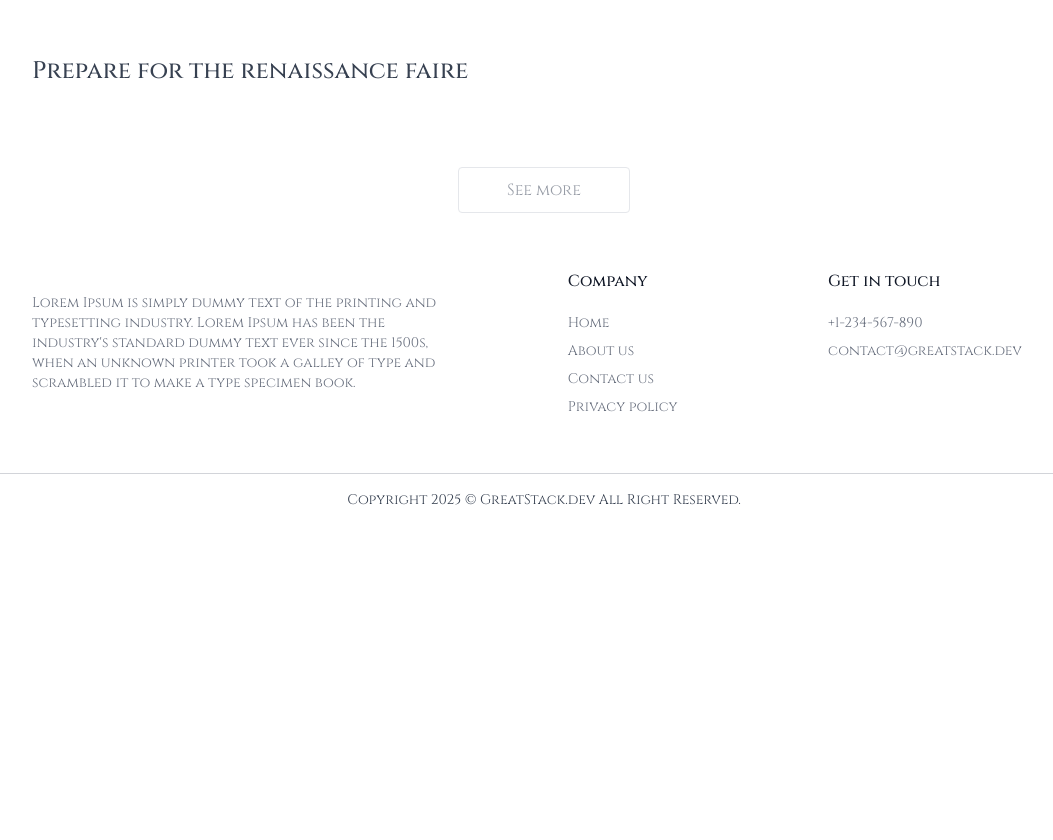
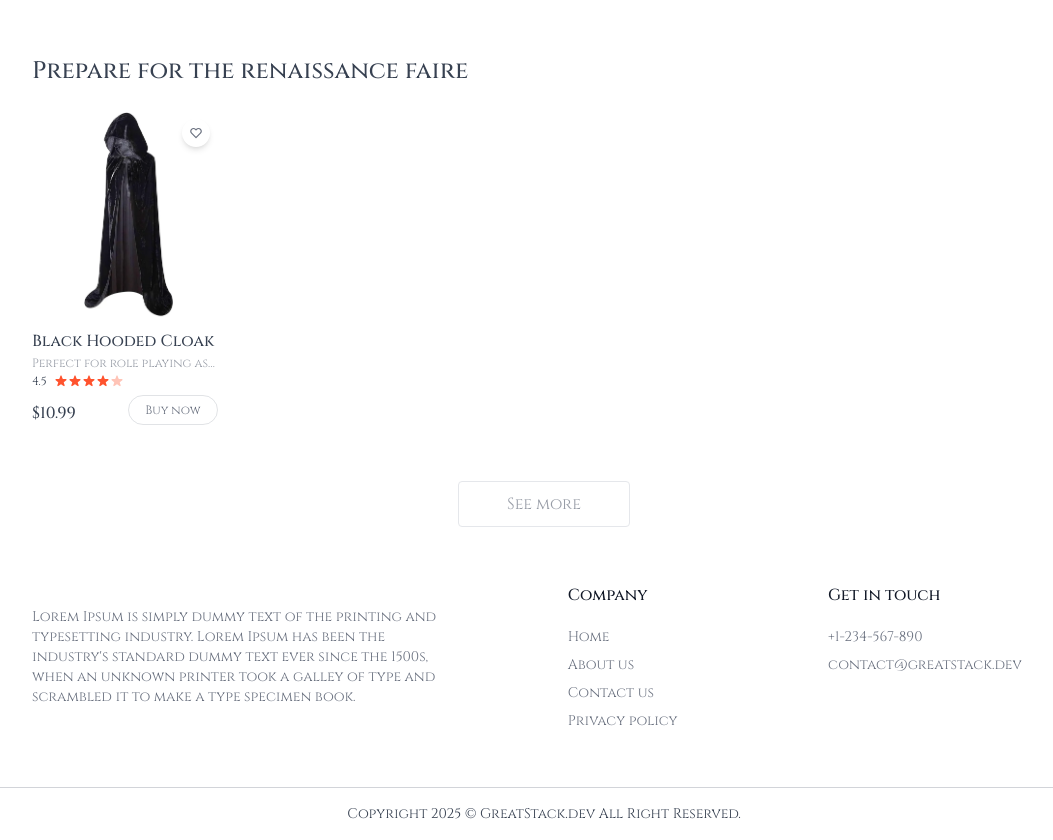
Before and after one commit to DJVelz/Nerdvana, a Next.js app: page / in a window 1280 px wide. Shown: the part 814-1654 px from the top of the page, without its empty margins (96-1149 px from the left). Before the commit the page ends 1340 px from the top, so only its background shows below. Built offline with nearby package versions, Linux system fonts and the light colour scheme.

Commit message:
Uppercase

```diff
--- a/components/HomeProducts.jsx
+++ b/components/HomeProducts.jsx
@@ -15,7 +15,7 @@ const HomeProducts = () => {
       <p className="text-2xl font-medium text-left w-full">Prepare for the renaissance faire</p>
       <div className="grid grid-cols-2 md:grid-cols-3 lg:grid-cols-4 xl:grid-cols-5 flex-col items-center gap-6 mt-6 pb-14 w-full">
         {products
-        .filter(product => product.category.includes("medieval"))
+        .filter(product => product.category.includes("Medieval"))
         .map((product, index) => <ProductCard key={index} product={product} />)}
       </div>
       <button onClick={() => { router.push('/all-products') }} className="px-12 py-2.5 border rounded text-gray-500/70 hover:bg-slate-50/90 transition">
```
